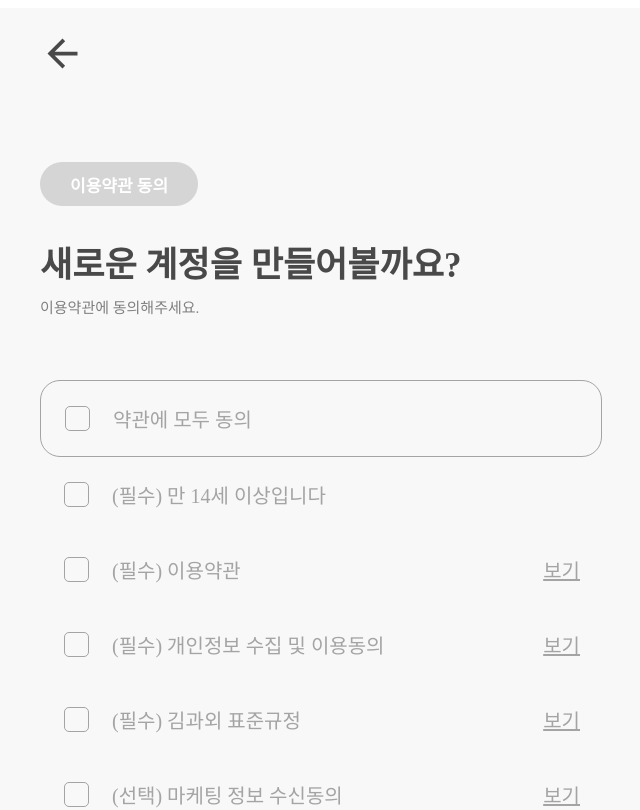
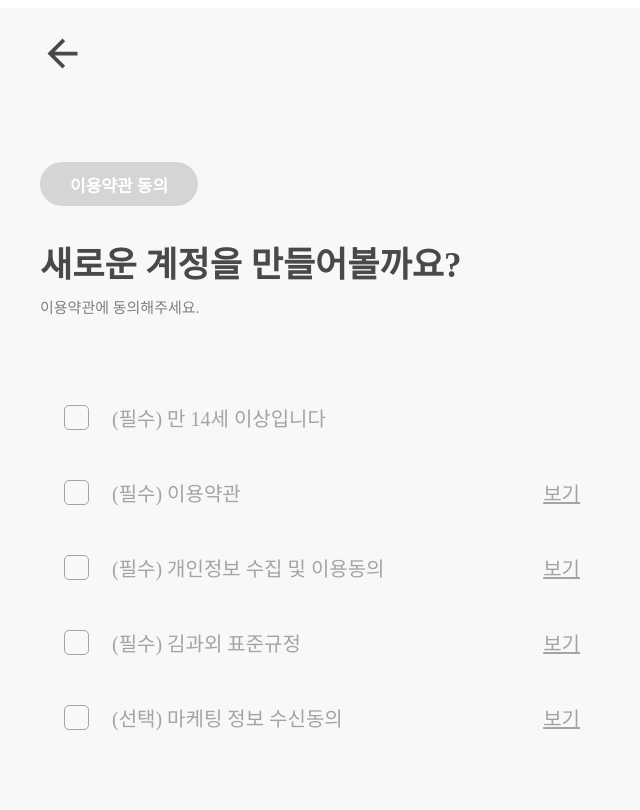
Before and after one commit to youbing5921/deploy_hw, a React (Create React App) app in the folder join/: page /join/tos in a window 1280 px wide. Shown: the top 810 px of the page, without its empty margins (300-940 px from the left). Built offline with nearby package versions, Linux system fonts and the light colour scheme.

Commit message:
[Add] 버튼 배경색 변화 추가

```diff
--- a/join/src/components/BottonBtn.jsx
+++ b/join/src/components/BottonBtn.jsx
@@ -19,10 +19,6 @@ const BottonBtn = styled.button`
   font-style: normal;
   font-weight: 700;
   line-height: normal;
-
-  &:hover {
-    background-color: #494949;
-  }
 `;
 
 export default BottonBtn;
--- a/join/src/components/Checkbox.jsx
+++ b/join/src/components/Checkbox.jsx
@@ -1,58 +1,13 @@
 import React from "react";
 import styled from "styled-components";
 
-const Checkbox = ({ element }) => {
+const Checkbox = ({ element, onChange }) => {
   const id = element.id;
   const text = element.text;
   const required = element.required;
   const detail = element.detail;
-  // const [tosTrue, setTosTrue] = useState([false, false, false, false, false]);
 
-  // const inputAll = Array.prototype.slice.call(
-  //   document.querySelectorAll(".smallInput")
-  // );
-  // const container = document.querySelector("#totalInputDiv");
-
-  // const onTotalChange = () => {
-  //   if (container.style.backgroundColor !== "rgb(73, 73, 73)") {
-  //     container.style.backgroundColor = "#494949";
-  //     inputAll.forEach((elt) => {
-  //       elt.checked = true;
-  //       console.log(elt.id);
-  //     });
-  //   } else {
-  //     container.style.backgroundColor = "#f8f8f8";
-  //     inputAll[5].checked = false;
-  //   }
-  // };
-
-  // const onChange = (e) => {
-  //   // 여기부터 수정 필요
-  //   const checked = e.target.checked;
-  //   //console.log(typeof (e.target.id - 1));
-  //   const newArr = [...tosTrue];
-
-  //   newArr[e.target.id - 1] = checked;
-  //   console.log(newArr);
-
-  //   setTosTrue(newArr);
-  //   //tosTrue[e.target.id - 1] = checked;
-  //   console.log(tosTrue);
-  // };
-
-  if (id === 0) {
-    return (
-      <TotalInputDiv id="totalInputDiv">
-        <input
-          id={id}
-          type="checkbox"
-          required={required}
-          // onChange={onTotalChange}
-        />
-        <TotalLabelStyle htmlFor={id}>{text}</TotalLabelStyle>
-      </TotalInputDiv>
-    );
-  } else if (required) {
+  if (required) {
     return (
       <InputDiv>
         <input
@@ -60,7 +15,7 @@ const Checkbox = ({ element }) => {
           className="required"
           type="checkbox"
           required={true}
-          // onChange={onChange}
+          onChange={onChange}
         />
         <LabelStyle htmlFor={id}>{text}</LabelStyle>
         {detail !== null ? (
@@ -73,12 +28,7 @@ const Checkbox = ({ element }) => {
   } else {
     return (
       <InputDiv>
-        <input
-          id={id}
-          type="checkbox"
-          required={false}
-          // onChange={onChange}
-        />
+        <input id={id} type="checkbox" required={false} onChange={onChange} />
         <LabelStyle htmlFor={id}>{text}</LabelStyle>
         {detail !== null ? (
           <DetailStyle id={id} href="" detail={detail}>
@@ -116,19 +66,6 @@ const InputDiv = styled.div`
   }
 `;
 
-const TotalInputDiv = styled(InputDiv)`
-  border-radius: 20px;
-  border: 1px solid #a4a4a4;
-  input[type="checkbox"] {
-    &:checked + label {
-      color: #fff;
-    }
-    &:checked + #totalInputDiv {
-      background: #494949;
-    }
-  }
-`;
-
 const LabelStyle = styled.label`
   color: #a4a4a4;
   font-family: Pretendard;
@@ -136,10 +73,6 @@ const LabelStyle = styled.label`
   font-style: normal;
   font-weight: 500;
   line-height: normal;
-`;
-
-const TotalLabelStyle = styled(LabelStyle)`
-  /* color: #fff; */
 `;
 
 const DetailStyle = styled.a`
--- a/join/src/pages/TermsOfServicePage.js
+++ b/join/src/pages/TermsOfServicePage.js
@@ -1,4 +1,4 @@
-import React from "react";
+import React, { useState } from "react";
 import styled from "styled-components";
 import { useNavigate } from "react-router-dom";
 import MainContainer from "../components/MainContainer";
@@ -8,7 +8,6 @@ import Checkbox from "../components/Checkbox";
 import TitleOval from "../components/TitleOval";
 
 const tos = [
-  { id: 0, text: "약관에 모두 동의", required: false, detail: null },
   { id: 1, text: "(필수) 만 14세 이상입니다", required: true, detail: null },
   {
     id: 2,
@@ -38,61 +37,57 @@ const tos = [
 
 const TermsOfServicePage = () => {
   const navigate = useNavigate();
+  const [btnDisabled, setBtnDisabled] = useState(true);
 
-  const onClick = () => {
+  const onChange = () => {
     const inputRequired = Array.prototype.slice.call(
       document.querySelectorAll(".required")
     );
+    const titleOval = document.querySelector(".titleOval");
+    const newBottonBtn = document.querySelector(".newBottonBtn");
     if (
       inputRequired.every((elt) => {
         return elt.checked;
       })
     ) {
-      navigate("/join/info");
+      titleOval.style.backgroundColor = "#7F7F7F";
+      newBottonBtn.style.backgroundColor = "#494949";
+      setBtnDisabled(false);
     } else {
-      alert("필수 약관을 모두 동의해주시기 바랍니다.");
+      titleOval.style.backgroundColor = "rgba(73, 73, 73, 0.2)";
+      newBottonBtn.style.backgroundColor = "#dbdbdb";
+      setBtnDisabled(true);
     }
   };
 
   return (
     <MainContainer>
       <BackBtn />
-      <TitleOval>이용약관 동의</TitleOval>
+      <TitleOval className="titleOval">이용약관 동의</TitleOval>
       <TitleText>새로운 계정을 만들어볼까요?</TitleText>
       <SideText>이용약관에 동의해주세요.</SideText>
       {tos.map((element) => {
-        return <Checkbox element={element} key={element.id} />;
+        return (
+          <Checkbox element={element} key={element.id} onChange={onChange} />
+        );
       })}
       <NotiText>
         개인정보 수집 및 이용에 대한 동의를 거부할 권리가 있으며,
         <br />
         동의 거부 시 회원가입이 제한됩니다.
       </NotiText>
-      <NewBottonBtn onClick={onClick}>다음</NewBottonBtn>
+      <NewBottonBtn
+        className="newBottonBtn"
+        disabled={btnDisabled}
+        onClick={() => navigate("/join/info")}
+      >
+        다음
+      </NewBottonBtn>
     </MainContainer>
   );
 };
 
 export default TermsOfServicePage;
-
-// const TosOval = styled.p`
-//   display: inline-flex;
-//   width: 109px;
-//   height: 24px;
-//   padding: 10px 30px;
-//   align-items: center;
-//   justify-content: center;
-//   border-radius: 100px;
-//   margin: 63px 0 0 0;
-
-//   color: #fff;
-//   font-size: 17px;
-//   font-style: normal;
-//   font-weight: 700;
-//   line-height: normal;
-//   font-family: "Pretendard";
-//   background-color: rgba(73, 73, 73, 0.2);
-// `;
 
 const TitleText = styled.div`
   color: #494949;
@@ -128,7 +123,4 @@ const NotiText = styled.div`
 
 const NewBottonBtn = styled(BottonBtn)`
   margin: 0 auto 56px auto;
-  &:hover {
-    background-color: #494949;
-  }
 `;
```
